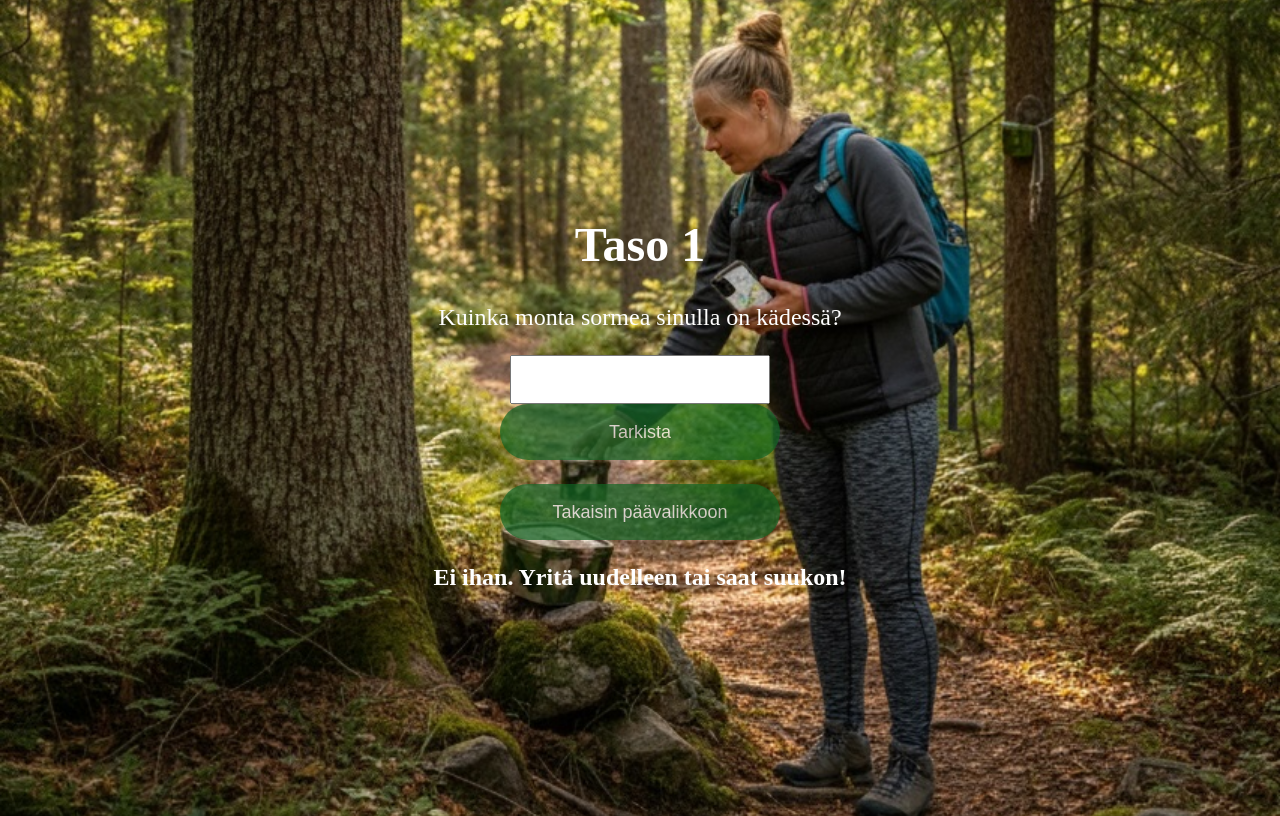
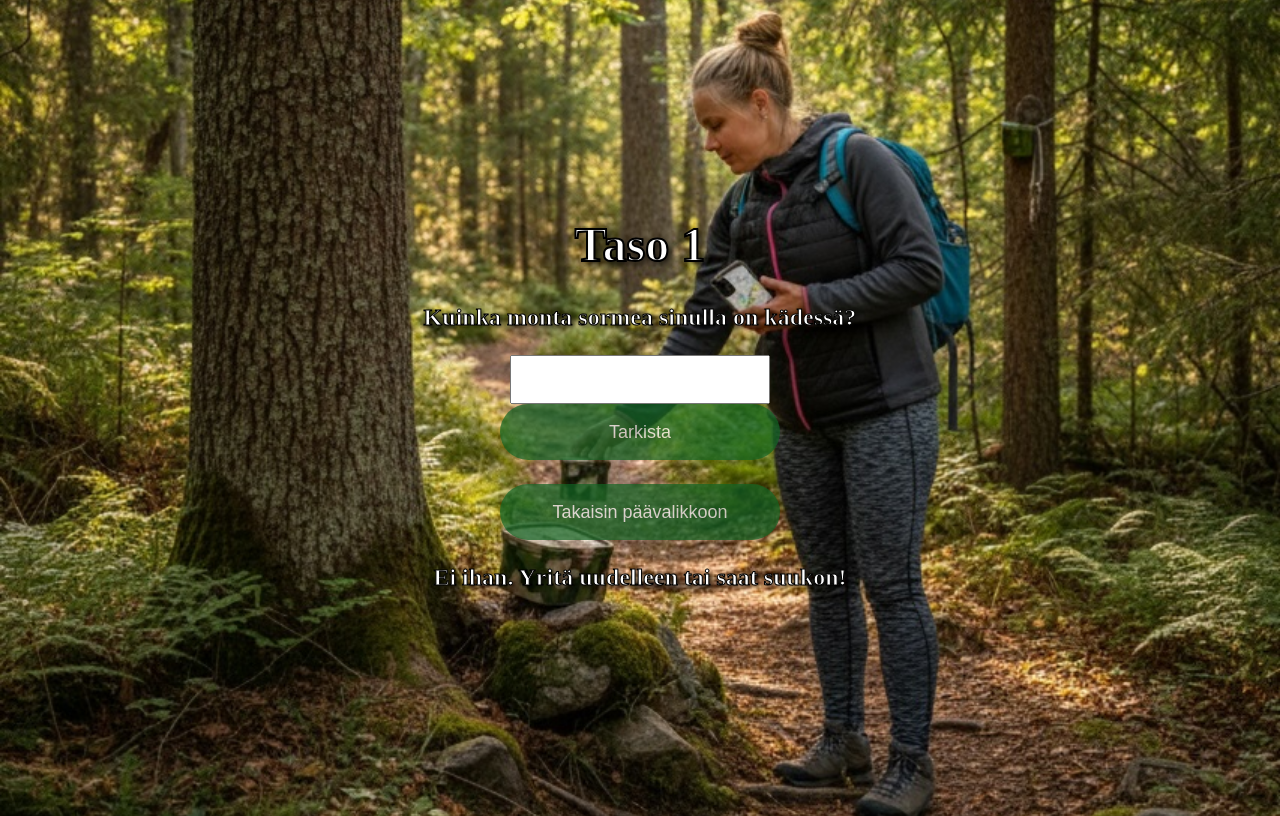
Before and after one commit to grande-fi/heidin-jouluseikkailu, a Next.js app: page /puzzles/1 in a window 1280 px wide. Both pictures are taken after a click on the button "Tarkista". Built offline with nearby package versions, Linux system fonts and the light colour scheme.

Commit message:
puzzle fonts upadte
puzzle fonts update

```diff
--- a/app/page.js
+++ b/app/page.js
@@ -77,7 +77,7 @@ export default function MainMenu() {
 		            WebkitTextStroke: "1px black",
 		            textShadow: "2px 2px 4px rgba(0, 0, 0, 0.8)"
 		          }} className="mb-6">
-		             Ratkaise tehtävät, kerää tuloksista naatit ja löydä kohde! 6.2 mennään mutta minne? Noh taidatkin jo tietää...
+		             Ratkaise tehtävät, kerää tuloksista naatit ja löydä kohde! 6.2. mennään mutta minne? Noh taidatkin jo tietää...
 		</p>
 
 
--- a/app/puzzles/[id]/page.js
+++ b/app/puzzles/[id]/page.js
@@ -79,11 +79,22 @@ export default function PuzzlePage({ params }) {
   return (
     <main style={backgroundStyle}>
       <div className="max-w-xl mx-auto bg-black/70 p-8 rounded-xl shadow-xl" style={{ textAlign: "center" }}>
-        <h1 style={{ color: "white", fontSize: "3rem" }} className="font-bold mb-4">
+        <h1 style={{
+				color: "white",
+	            fontSize: "3rem",
+	            WebkitTextStroke: "2px black",
+	            textShadow: "3px 3px 6px rgba(0, 0, 0, 0.8)"
+			}} className="font-bold mb-4">
           {`Taso ${puzzleId}`}
         </h1>
 
-        <p style={{ color: "white", fontSize: "1.5rem" }} className="mb-6">
+        <p style={{
+		            color: "white",
+		            fontSize: "1.5rem",
+			  		fontWeight: "bold",
+		            WebkitTextStroke: "1px black",
+		            textShadow: "2px 2px 4px rgba(0, 0, 0, 0.8)"
+			 	}} className="mb-6">
           {puzzle.question}
         </p>
 
@@ -160,7 +171,12 @@ export default function PuzzlePage({ params }) {
         </div>
 
         {feedback && (
-          <p style={{ color: "white", fontSize: "1.5rem", fontWeight: "bold" }} className="mt-6">
+          <p style={{
+		            color: "white",
+		            fontSize: "1.5rem",
+			  		fontWeight: "bold",
+		            WebkitTextStroke: "1px black",
+		            textShadow: "2px 2px 4px rgba(0, 0, 0, 0.8)"}} className="mt-6">
             {feedback}
           </p>
         )}
```
